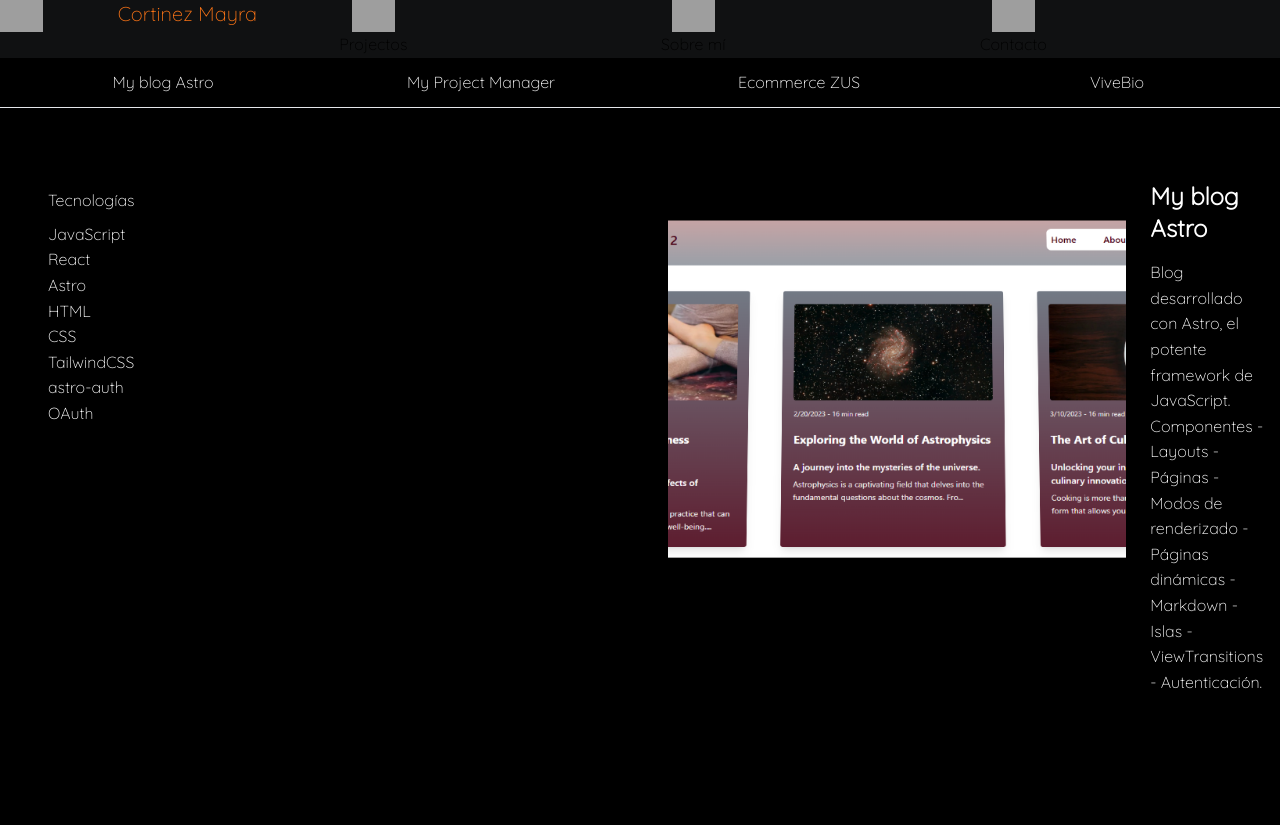
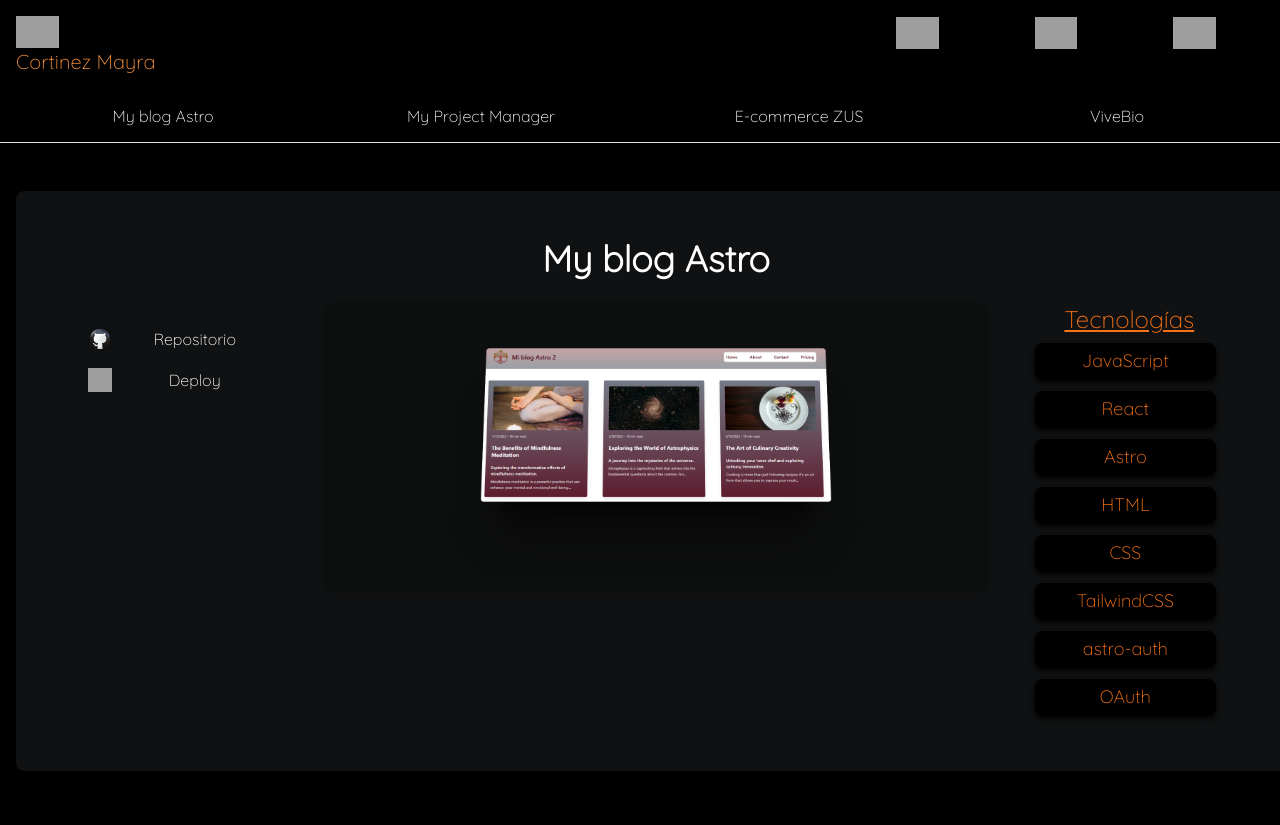
Before and after one commit to MayraCortinez/myPortfolio, an Astro site: page /projects/project-1 in a window 1280 px wide. Shown: the top 825 px of the page. Built offline with nearby package versions, Linux system fonts and the light colour scheme; Astro itself is replaced by a stand-in of ours; grey boxes are pictures that could not be loaded.

Commit message:
add projects styles

```diff
--- a/src/components/Header.astro
+++ b/src/components/Header.astro
@@ -1,40 +1,38 @@
 ---
 import { slide } from 'astro:transitions';
 ---
+<header class="m-auto p-4 filter bg-black/90 backdrop-blur-2xl text-white text-center sticky top-0 z-50 sticky-header rounded-2xl" transition:animate={slide({ duration: '0.5s' })} >
+  <section class="container mx-auto flex justify-around items-center">
+        <a class="" href="/">
+            <img src="code.png" alt="Logo" class="h-8 w-auto mr-2" />
+            <h1 class="text-orange-400 text-xl text-left hover:text-white">Cortinez Mayra</h1>
+        </a>
+      <ul class="flex justify-around items-center w-1/2">
+        <li class="text-black/10 w-2/4 hover:text-white/70 rounded-xl hover:shadow-md hover:shadow-orange-500/70">
+          <a href="/projects">
 
-    <header class="m-auto bg-gray-400/10 filter backdrop-blur-2xl text-white text-center sticky h-1/4 top-0 z-50 sticky-header" transition:animate={slide({ duration: '0.6s' })}>
-      <section class="container mx-auto flex center">
-        <a href="/">
-        <div class="flex row-span-4">
-          <img src="code.png" alt="Logo" class="h-8 w-auto" />
-          <h1 class="text-orange-500 text-xl pl-3">Cortinez Mayra</h1>
-        </div>
+                <img class="w-auto h-8 m-auto" src="https://img.icons8.com/?size=100&id=1eYwaOomNLyl&format=png&color=FD7E14" alt="code-file"/>
+                <p>Proyectos</p>
 
-        </a>
-        <a href="/projects">
-          <div class="flex ">
-          <button class="flex-column text-center text-white w-2/6 h-auto rounded-xl hover:bg-gray-500/50 hover:shadow-md hover:shadow-orange-500/70">
-            <img class="w-auto h-8 self-center m-auto hover:text-black" src="https://img.icons8.com/?size=100&id=1eYwaOomNLyl&format=png&color=FD7E14" alt="code-file"/>
-            <p class="text-black">  Projectos </p>
-          </button>
-          </div>
-        </a>
-        <a href="/about">
-        <div class="flex">
-          <button class="flex-column text-center text-white w-2/6 h-auto rounded-xl hover:bg-gray-500/50 hover:shadow-md hover:shadow-orange-500/70">
-            <img class="w-auto h-8 self-center m-auto hover:text-black" src="https://img.icons8.com/?size=100&id=bEvWAmyOSHoH&format=png&color=FD7E14" alt="code-file"/>
-            <p class="text-black">  Sobre mí </p>
-          </button>
-        </div>
-        </a>
-        <a href="#contact">
-          <div class="flex ">
-            <button class="flex-column text-center text-white w-2/6 h-auto rounded-xl hover:bg-gray-500/50 hover:shadow-md hover:shadow-orange-500/70">
-              <img class="w-auto h-8 self-center m-auto hover:text-black" src="https://img.icons8.com/?size=100&id=114083&format=png&color=FD7E14" alt="code-file"/>
-              <p class="text-black">  Contacto </p>
-            </button>
-          </div>
           </a>
-      </section>
+        </li>
+        <li class="text-black/10 w-2/4 hover:text-white/70 rounded-xl hover:shadow-md hover:shadow-orange-500/70" >
+          <a href="/about">
 
-    </header>
+                <img class="w-auto h-8 m-auto" src="https://img.icons8.com/?size=100&id=bEvWAmyOSHoH&format=png&color=FD7E14" alt="code-file"/>
+                <p>Sobre mí</p>
+
+          </a>
+        </li>
+        <li class="text-black/10 w-2/4 hover:text-white/70 rounded-xl hover:shadow-md hover:shadow-orange-500/70">
+          <a href="#contact">
+
+                <img class="w-auto h-8 m-auto" src="https://img.icons8.com/?size=100&id=114083&format=png&color=FD7E14" alt="code-file"/>
+                <p>Contacto</p>
+
+          </a>
+        </li>
+      </ul>
+    </div>
+  </section>
+</header>
--- /dev/null
+++ b/src/components/ProjectDetail.jsx
@@ -0,0 +1,63 @@
+import React from 'react';
+import VideoComponent from './VideoComponent';
+
+function ProjectDetail({ img, title, description, videoUrl, repoUrl, deployUrl, tags }) {
+  return (
+    <article className="container m-0 text-center items-center p-4 pt-4 md:p-6 lg:p-12 bg-gray-400/10 rounded-lg shadow-lg">
+            <h2 className="text-white text-3xl md:text-4xl font-bold mb-6">{title}</h2>
+      <div className="flex flex-col lg:flex-row lg:space-x-6 justify-between items-start">
+
+
+        {/* Columna de Título y Enlaces */}
+        <div className="w-full lg:w-1/3 p-4 md:p-6 flex flex-col justify-evenly">
+          <div>
+            <div className="flex-col space-y-4 mb-4">
+              <a href={repoUrl} className="flex  justify-center text-white hover:underline">
+                <img className="w-6 h-6" src="/icon3.png" alt="ícono github" />
+                <span>Repositorio</span>
+              </a>
+              {deployUrl && (
+                <a href={deployUrl} className="flex  justify-center text-white hover:underline">
+                  <img className="w-6 h-6" src="https://img.icons8.com/?size=100&id=wh2djijxoGnG&format=png&color=000000" alt="ícono deploy" />
+                  <span>Deploy</span>
+                </a>
+              )}
+            </div>
+            <p className="text-lg md:text-xl mb-4">{description}</p>
+          </div>
+
+
+        </div>
+
+        {/* Columna de Video */}
+        <div className="bg-black/20 p-4 rounded-lg shadow-md">
+            <img
+              className="w-full h-64 object-contain rounded"
+              src={img.url}
+              alt={img.alt}
+            />
+        {videoUrl && (
+          <div className="w-full lg:w-full p-4 md:p-6 flex flex-col justify-between bg-black/20 rounded-lg shadow-md">
+            <VideoComponent className="w-full h-full object-cover rounded" url={videoUrl} />
+          </div>
+        )}
+          </div>
+
+        {/* Columna de Tags */}
+        <div className="w-full lg:w-1/3 px-4 md:px-6 flex flex-col items-start lg:items-end cursor-pointer">
+          <h3 className="text-xl md:text-2xl underline text-orange-500 mb-2">Tecnologías</h3>
+          <div className="flex flex-wrap gap-1">
+            {tags.map((tag) => (
+              <p className="tag text-lg mr-2 mb-2 px-3 py-1 hover:bg-orange-500 hover:text-black  shadow-md shadow-black rounded-lg text-orange-500 bg-black transition duration-300" key={tag}>
+                <a href={`/tags/${tag}`}>{tag}</a>
+              </p>
+            ))}
+          </div>
+        </div>
+
+      </div>
+    </article>
+  );
+}
+
+export default ProjectDetail;
--- a/src/components/SlideIndex.astro
+++ b/src/components/SlideIndex.astro
@@ -4,10 +4,10 @@
 <div class="slider gradient-border">
     <div class="slide-track">
         <div class="slide">
-            <img src="icon1.png" alt="">
+            <img src="https://img.icons8.com/?size=100&id=BvOgdNG9FkDU&format=png&color=000000" alt="">
         </div>
         <div class="slide">
-            <img src="icon2.png" alt="">
+            <img src="https://img.icons8.com/?size=100&id=54087&format=png&color=000000" alt="">
         </div>
         <div class="slide">
             <img src="icon3.png" alt="">
--- /dev/null
+++ b/src/components/VideoComponent.jsx
@@ -0,0 +1,18 @@
+import React from 'react';
+
+const VideoComponent = ({ url }) => {
+  return (
+    <div className="video-container">
+      <iframe
+        src={url}
+        width="30%"
+        height="340"
+        allow="autoplay; encrypted-media"
+        allowFullScreen
+        title="video"
+      />
+    </div>
+  );
+};
+
+export default VideoComponent;
--- a/src/components/diploma/DiplomaModal.jsx
+++ b/src/components/diploma/DiplomaModal.jsx
@@ -23,7 +23,7 @@
       <div className="mx-auto max-w-screen-xl px-4 py-8 sm:px-6 sm:py-12 lg:px-8 lg:py-16">
         <div className="mx-auto max-w-lg text-center mb-6">
           <h2 className="text-3xl font-bold sm:text-4xl pb-12" data-aos="fade-up">Cursos certificados</h2>
-          <div className="cube pb-8" data-aos="fade-up">
+          <div className="cube pb-8 w-1/4" data-aos="fade-up">
             <ul className='ul-cube'>
               <li>
                 "Formación continua
@@ -45,13 +45,13 @@
           {diplomas.map((diploma) => (
             <div
               key={diploma.id}
-              className="diploma flex-col mt-8 rounded-xl border backdrop-blur-2xl p-8 transition border-orange-400/10 shadow-orange-200/10"
+              className="group hover:shadow-sm diploma flex-col mt-8 rounded-xl border backdrop-blur-2xl p-8 transition border-orange-400/10 shadow-orange-200/10"
 
             >
             <div id='scroll-container' >
               <svg
                 xmlns="http://www.w3.org/2000/svg"
-                className="size-10 text-orange-500 svg-diploma rounded-xl cursor-zoom-in hover:shadow-custom-orange focus:shadow-custom-orange"
+                className="size-10 text-orange-500 svg-diploma rounded-xl cursor-zoom-in hover:shadow-custom-orange"
                 id='animated-div'
                 fill="none"
                 viewBox="0 0 24 24"
--- a/src/content/config.ts
+++ b/src/content/config.ts
@@ -12,6 +12,18 @@
       alt: z.string()
     }),
     date: z.date(),
+    video: z.object({
+      url: z.string(),
+      alt: z.string().optional()
+    }).optional(),
+    repo: z.object({
+      url: z.string(),
+      alt: z.string()
+    }),
+    deploy: z.object({
+      url: z.string(),
+      alt: z.string()
+    }).optional(),
   })
 });
 
--- a/src/content/projects/project-1.md
+++ b/src/content/projects/project-1.md
@@ -7,6 +7,14 @@
     alt: "Página de inicio My blog Astro"
 }
 date: 2024-05-02
+repo: {
+    url: "https://github.com/MayraCortinez/blogJson",
+    alt: "Repositorio de My blog Astro en GitHub"
+}
+deploy: {
+    url: "https://blogjsonastro.netlify.app/",
+    alt: "Página de My blog Astro, deploy en netlify"
+}
 ---
 
 Blog desarrollado con Astro, el potente framework de JavaScript.
--- a/src/content/projects/project-2.md
+++ b/src/content/projects/project-2.md
@@ -7,6 +7,10 @@
     alt: "Logo My Project Manager"
 }
 date: 2023-02-02
+repo: {
+    url: "https://github.com/your-github-username/my-project-manager",
+    alt: "Repositorio de My Project Manager en GitHub"
+}
 ---
 
 
--- a/src/content/projects/project-3.md
+++ b/src/content/projects/project-3.md
@@ -1,19 +1,26 @@
 ---
 slug: "project-3"
-title: "Ecommerce ZUS"
+title: "E-commerce ZUS"
 tags: ["Vite", "React", "Firebase", "React-Bootstrap", "FormSubmit", "SweetAlert2"]
 img: {
     url: "/project3.png",
-    alt: "Página de inicio Ecommerce ZUS"
+    alt: "Página de inicio E-commerce ZUS"
 }
 date: 2023-03-03
+video: {
+  url: "https://drive.google.com/file/d/10sYwTqZ9XCUBfSsghVaREpH3VLNztL-7/preview",
+  alt: "Presentación documentación trabajo integrador Codo a Codo - React"
+}
+repo: {
+  url: "https://github.com/MayraCortinez/CAC-ZUS",
+  alt: "Repositorio de E-commerce ZUS en GitHub"
+}
+deploy: {
+  url: "https://reactjsgrupo5-43e69.web.app",
+  alt: "Deploy de E-commerce ZUS en Netlify"
+}
 ---
 
 
 E-commerce Sustentable de Zapatillas Deportivas.
 Trabajo final integrador del curso "Especialización en React" del programa Codo a Codo 4.0
-
-
-[Repositorio](https://github.com/MayraCortinez/CAC-ZUS)
-[Deploy](https://reactjsgrupo5-43e69.web.app)
-<iframe src="https://docs.google.com/presentation/d/e/2PACX-1vT7bb4hNwSJb_Wku0sJhJAgwpRgal8I_joqeZmf3Ajworg0tha35K0-hAHLtUno_Q/embed?start=true&loop=false&delayms=3000" frameborder="0" width="1920" height="1109" allowfullscreen="true" mozallowfullscreen="true" webkitallowfullscreen="true"></iframe>
--- a/src/content/projects/project-4.md
+++ b/src/content/projects/project-4.md
@@ -7,10 +7,15 @@
     alt: "Imágen producto ViveBio"
 }
 date: 2022-01-01
+video: {
+    url: "https://drive.google.com/file/d/1nzS2eELukH8Q2yyFUzKRp0TNvkLCfeqp/preview",
+    alt: "video presentación en grupo de trabajo final ViveBio curso Digital House"
+}
+repo: {
+    url: "https://github.com/DiCerso/grupo_5_Vive-Bio/tree/develop",
+    alt: "repositorio ViveBio en GitHub"
+}
 ---
 
-ViveBio es una aplicación web que permite a los usuarios registrar y gestionar información sobre productos de higiene personal, de origen natural, orgánicos, biodegradables y veganos.
+ViveBio es un e-commerce que permite a los usuarios registrar y gestionar información sobre productos de higiene personal, de origen natural, orgánicos, biodegradables y veganos.
 Se desarrolló como trabajo final integrador del curso Full Stack Javascript, brindado por Digital House Academy.
-
-
-[Repositorio](https://github.com/DiCerso/grupo_5_Vive-Bio/tree/develop)
--- a/src/layouts/MarkdownProjectLayout.astro
+++ b/src/layouts/MarkdownProjectLayout.astro
@@ -2,8 +2,8 @@
 import ProjectList from '../components/nav/projects/ProjectList.astro';
 import BaseLayout from './BaseLayout.astro';
 import {fade} from "astro:transitions";
-const { frontmatter } = Astro.props;
-
+const { frontmatter, content } = Astro.props;
+import  ProjectDetail  from '../components/ProjectDetail';
 ---
 
 <BaseLayout >
@@ -11,30 +11,19 @@
   <ProjectList />
     <section class="flex flex-col-3 md:flex-col-3 shadow-lg rounded-lg overflow-hidden mt-12 ml-4">
 
-        <div class="tags text-white p-6">
-          <h3 class="text-white p-2">Tecnologías</h3>
-            {frontmatter.tags.map((tag) => (
-                <p class="tag hover:shadow-lg hover:shadow-orange-500/10 rounded-2xl px-2">
-                    <a href={`/tags/${tag}`}>{tag}</a>
-                </p>
-            ))}
-        </div>
+        <ProjectDetail
+        img={frontmatter.img}
+        title={frontmatter.title}
+        description={content}
+        videoUrl={frontmatter.video?.url}
+        repoUrl={frontmatter.repo.url}
+        deployUrl={frontmatter.deploy?.url}
+        tags={frontmatter.tags}
+      />
 
-    <article class="flex  transition">
-      <div class="flex flex-col md:flex-row shadow-lg rounded-lg overflow-hidden">
-        <div class="md:w-auto">
-          <img class="w-auto h-auto object-cover md:h-full" src={frontmatter.img.url} alt={frontmatter.img.alt}>
-        </div>
-        <div class="p-6 md:w-1/2 backdrop-blur-lg text-white">
-          <h2 class="text-2xl font-bold mb-2">{frontmatter.title}</h2>
-          <p class="text-white mb-4"></p>
-          <slot />
-        </div>
-      </div>
-      </article>
     </section>
-    <br>
 
 
+    <slot />
 
 </BaseLayout>
--- a/src/pages/index.astro
+++ b/src/pages/index.astro
@@ -25,7 +25,7 @@
 
   <section class="mt-16 mb-24">
     <SlideIndex />
-  </section>
+</section>
 
 
 
--- a/src/pages/projects/[slug].astro
+++ b/src/pages/projects/[slug].astro
@@ -24,5 +24,5 @@
 const { Content } = await project.render();
 ---
 <MarkdownProjectLayout frontmatter={project.data}>
-  <Content />
+  <Content  />
 </MarkdownProjectLayout>
--- a/src/pages/tags/[tag].astro
+++ b/src/pages/tags/[tag].astro
@@ -18,11 +18,11 @@
 ---
 
 <Layout pageTitle={tag}>
-  <h1 class="text-white">Projectos en los que se ha utilizado {tag}</h1>
-<ul class="tag-list text-white">
+  <h1 class="text-white">Projectos en los que se ha utilizado "{tag}"</h1>
+<ul class="text-white p-3 center items-center text-center m-auto flex gap-4 justify-center border-b">
   {projects.map((project) => (
   <li>
-      <a href={`/projects/${project.slug}`}>{project.data.title}</a>
+      <a class=" p-2 hover:text-orange-200 hover:shadow-lg hover:shadow-orange-500/10 rounded-2xl" href={`/projects/${project.slug}`}>{project.data.title}</a>
   </li>
   ))}
 </ul>
--- a/src/styles/global.css
+++ b/src/styles/global.css
@@ -1,14 +1,29 @@
 @import url("https://fonts.googleapis.com/css2?family=Quicksand:wght@300&display=swap");
 
-*{
-  width: 100%;
-  margin: 0;
-  padding: 0;
-  box-sizing: border-box;
-  font-family: "Quicksand", sans-serif;
+
+* { margin: 0; padding: 0; width: 100%;}
+*, *::before, *::after { box-sizing: border-box; }
+
+
+input, button, textarea, select { font: inherit; }
+
+p { text-wrap: pretty; }
+h1, h2, h3, h4, h5, h6 { text-wrap: balance; }
+
+img, video, svg { height: auto; max-width: 100%; }
+
+@media (prefers-reduced-motion: reduce)  {
+ *, *::before, *::after {
+ animation-duration: 0.01ms !important;
+ animation-iteration-count: 1 !important;
+ transition-duration: 0.01ms !important;
+ scroll-behavior: auto !important;
+ transition: none;
+ }
 }
 
 body {
+  font-family: 'Quicksand', sans-serif;
   display: flex;
   justify-content: center;
   align-items: center;
```
